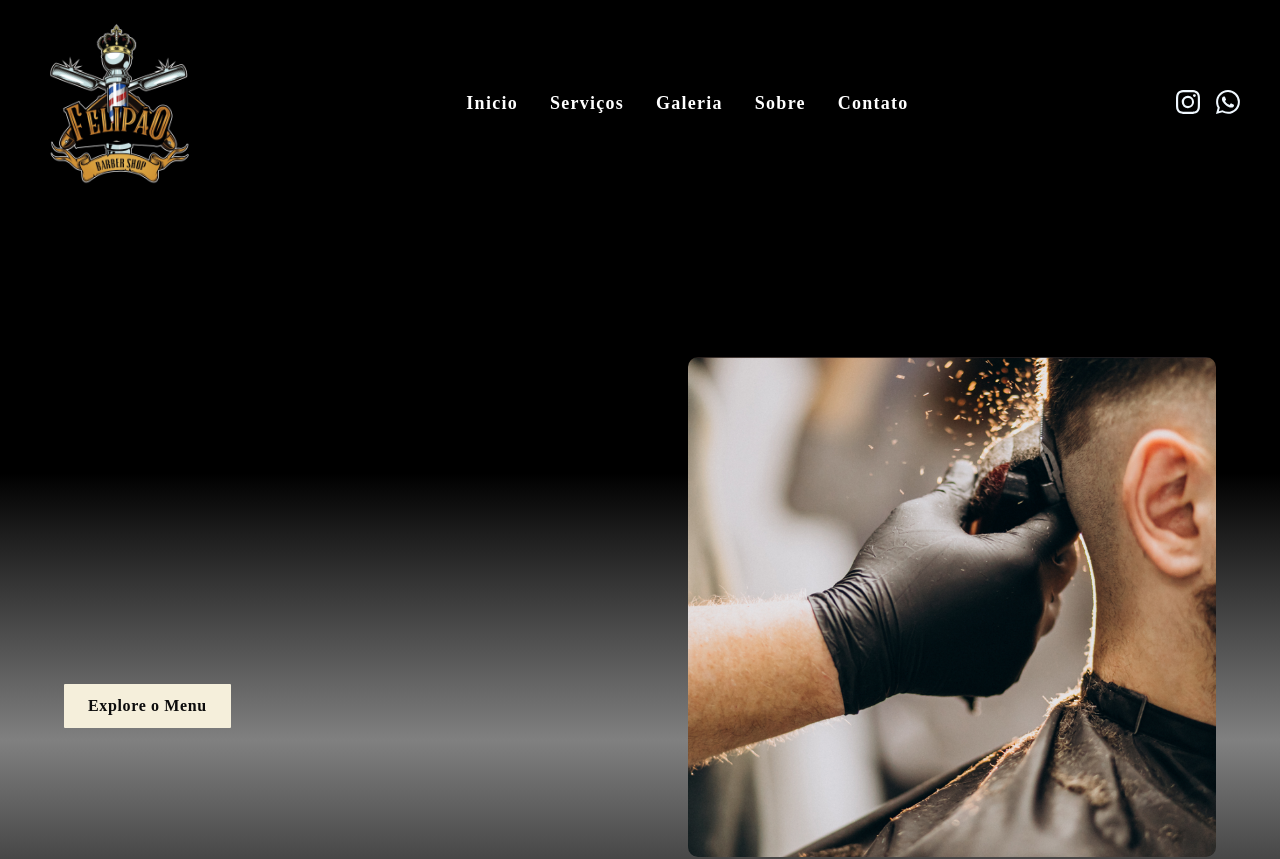
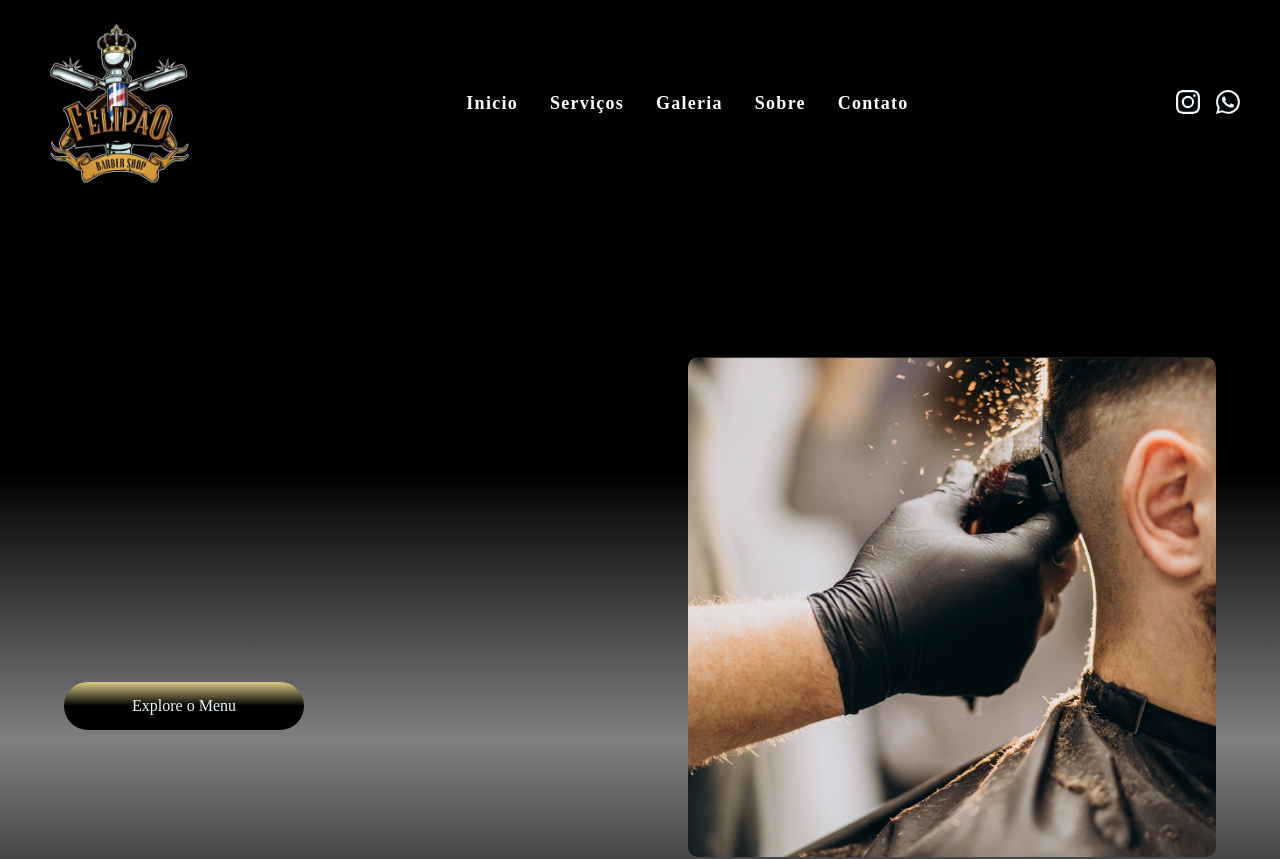
Before and after one commit to Shystra/react_Barbearia, a React (Create React App) app in the folder project/: page / in a window 1280 px wide. Shown: the top 859 px of the page. Built offline with nearby package versions, Linux system fonts and the light colour scheme; a web font is replaced by a local one.

Commit message:
just links in buttons

```diff
--- a/project/src/App.css
+++ b/project/src/App.css
@@ -53,7 +53,7 @@
 }
 
 .custom__button {
-  background-color: var(--color-crimson);
+  /* background-color: var(--color-crimson);
     color: var(--color-black);
     font-family: var(--font-base);
     font-weight: 700;
@@ -64,8 +64,49 @@
     border-radius: 1px;
     border: none;
     outline: none;
+    cursor: pointer; */
+    display: flex;
+    justify-content: center;
+    align-items: center;
+
+    width: 15em;
+    height: 3em;
+    border-radius: 30em;
+    font-size: 16px;
+    /* font-family: inherit; */
+    font-family: var(--font-base);
+    /* background-color: var(--color-crimson); */
+    background-image: linear-gradient(var(--color-golden),black, black);
+    color: aliceblue;
+    border: none;
+    position: relative;
     cursor: pointer;
+    overflow: hidden;
+    z-index: 1;
+    /* box-shadow: 6px 6px 12px #000000
+    -6px -6px 12px #fcfcfc ; */
 
+}
+.custom__button::before{
+  content: '';
+  width: 0;
+  height: 3em;
+  /* border-radius: 30em; */
+  position: absolute;
+  top: 0;
+  left: 0;
+
+  background-image: linear-gradient(
+    to right, black 0%, var(--color-golden) 100%
+  );
+
+
+  transition: .5s ease;
+  display: block;
+  z-index: -1;
+}
+.custom__button:hover::before{
+  width: 15em;
 }
 
 .p__cormorant {
--- a/project/src/components/Navbar/Navbar.css
+++ b/project/src/components/Navbar/Navbar.css
@@ -3,8 +3,8 @@
     display: flex;
     justify-content: space-between;
     align-items: center;
-    /* background: var(--color-black); */
-    background: black;
+    background-color: black;
+    /* background-image: linear-gradient(); */
     padding: 1rem 2rem;
 
 
--- a/project/src/container/AboutUs/AboutUs.css
+++ b/project/src/container/AboutUs/AboutUs.css
@@ -1,5 +1,5 @@
 .app__aboutus{
-    background-image: linear-gradient(black, black, gray, black, black );
+    background-image: linear-gradient(black,  gray, black);
 
 }
 
--- a/project/src/container/Footer/Footer.css
+++ b/project/src/container/Footer/Footer.css
@@ -9,7 +9,7 @@
     flex-direction: column;
 
     /* background: black; */
-    background-image: linear-gradient(black, black, black,gray, black,black );
+    background-image: linear-gradient(black, black, black, gray,black );
     padding-top: 0;
 }
 
--- a/project/src/container/Header/Header.jsx
+++ b/project/src/container/Header/Header.jsx
@@ -41,7 +41,7 @@ const Header = () => {
         ))}
       </h1>
       <p className='p__opensans' style={{ margin: '1rem 0'}}></p>
-      <button type="button" className="custom__button" >Explore o Menu</button>
+      <button type="button" className="custom__button"><a href='#servicos'>Explore o Menu</a></button>
 
 
     </div>
--- a/project/src/container/Menu/SpecialMenu.jsx
+++ b/project/src/container/Menu/SpecialMenu.jsx
@@ -1,8 +1,12 @@
 import React from 'react';
 
-import { SubHeading, MenuItem } from '../../components';
+import {  MenuItem } from '../../components';
 import { images, data } from '../../constants';
 import './SpecialMenu.css';
+
+
+
+const urlWhatsApp = 'https://api.whatsapp.com/send/?phone=5541999216613&text&type=phone_number&app_absent=0';
 
 const SpecialMenu = () => (
   <div className='app__specialMenu flex__center section__padding' id='servicos'>
@@ -38,7 +42,7 @@ const SpecialMenu = () => (
     </div>
 
        <div style={{marginTop: '15px'}}>
-        <button type='button' className='custom__button'>Marque um Horário</button>
+        <button type='button' className='custom__button'><a href={urlWhatsApp}>Agende Seu Horário</a></button>
        </div>
 
   </div>
```
